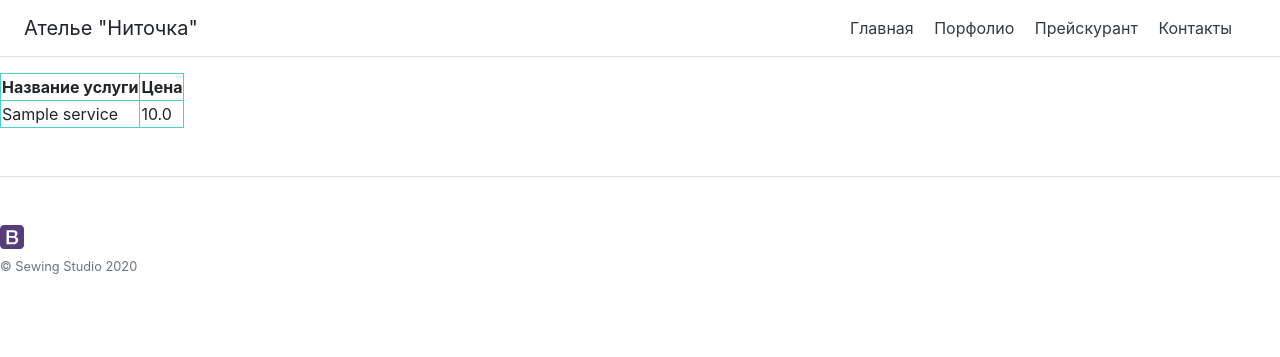
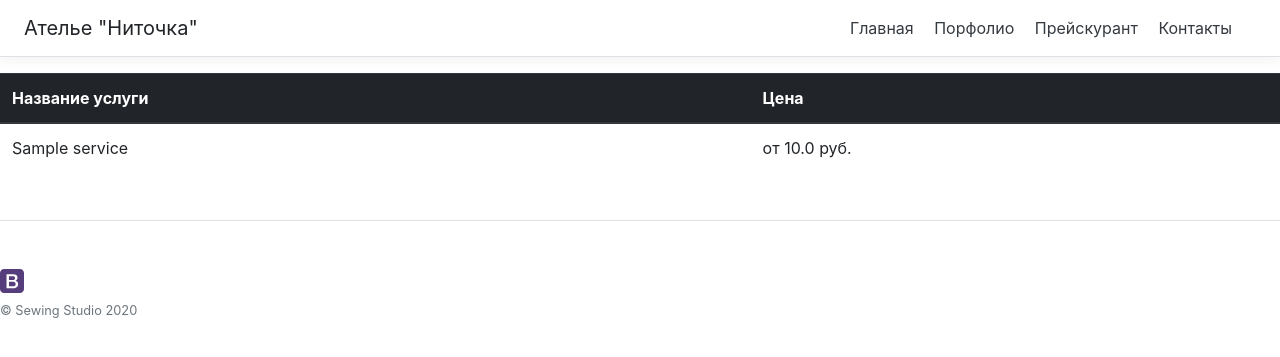
Before and after one commit to algorithm-ssau/sewingStudio, a Django app: page /price/ in a window 1280 px wide. Shown: the top 357 px of the page. Run offline with Django 3.2, Linux system fonts and the light colour scheme; tables that the repository leaves empty hold one stand-in row (values such as "Sample post"); some libraries are stand-ins or nearby versions.

Commit message:
добавил услуги и поработал со стилями

```diff
--- a/templates/landing/index.html
+++ b/templates/landing/index.html
@@ -50,7 +50,7 @@
               <li>Жилеты</li>
 			  <li>И многое другое...</li>
             </ul>
-			<button type="button" class="btn btn-lg btn-block btn-primary" href="contacts.html">Записаться</button>
+			<button type="button" class="btn btn-lg btn-block btn-primary" href="{% url 'contacts'%}">Записаться</button>
           </div>
         </div>
         <div class="card mb-4 box-shadow">
@@ -65,7 +65,7 @@
               <li>Пальто</li>
               <li>И так далее...</li>
             </ul>
-            <button type="button" class="btn btn-lg btn-block btn-primary" href="contacts.html">Записаться</button>
+            <button type="button" class="btn btn-lg btn-block btn-primary" href="{% url 'contacts'%}">Записаться</button>
           </div>
         </div>
         <div class="card mb-4 box-shadow">
@@ -80,7 +80,7 @@
               <li>Аксессуары</li>
               <li>Домашний интерьер</li>
             </ul>
-            <button type="button" class="btn btn-lg btn-block btn-primary" href="contacts.html">Записаться</button>
+            <button type="button" class="btn btn-lg btn-block btn-primary" href="{% url 'contacts'%}">Записаться</button>
           </div>
         </div>
       </div>
--- a/templates/service/prices.html
+++ b/templates/service/prices.html
@@ -1,3 +1,4 @@
+{% load static %}
 <!doctype html>
 <html lang="en">
   <head>
@@ -9,11 +10,10 @@
 
     <title>Главная страница</title>
 
-    <!-- Bootstrap core CSS -->
-    <link href="../../../../dist/css/bootstrap.min.css" rel="stylesheet">
+    <link href="{% static 'bootstrap-4.0.0/dist/css/bootstrap.min.css' %}" rel="stylesheet">
 
     <!-- Custom styles for this template -->
-    <link href="pricing.css" rel="stylesheet">
+    <link href="{% static 'css/pricing.css' %}" rel="stylesheet">
   </head>
 
   <body>
@@ -29,24 +29,26 @@
 
     </div>
 
-    <table border="1" bordercolor="#48D1CC">
+    <table class = "table">
+    <thead class="thead-dark">
         <tr>
             <th>Название услуги</th>
             <th>Цена</th>
         </tr>
-
+  </thead>
     {% if service_list %}
         {#цикл#}
         {% for s in service_list %}
             <tr>
             <td>{{ s.service_name}}</td>{#название услуги#}
-            <td>{{ s.service_price }}</td> {#цена#}
+            <td>от {{ s.service_price }} руб.</td> {#цена#}
             </tr>
         {% endfor %}
 
     {% else %}
         Услуги не найдены
     {% endif %}
+
     </table>
 
       <footer class="pt-4 my-md-5 pt-md-5 border-top">
```
